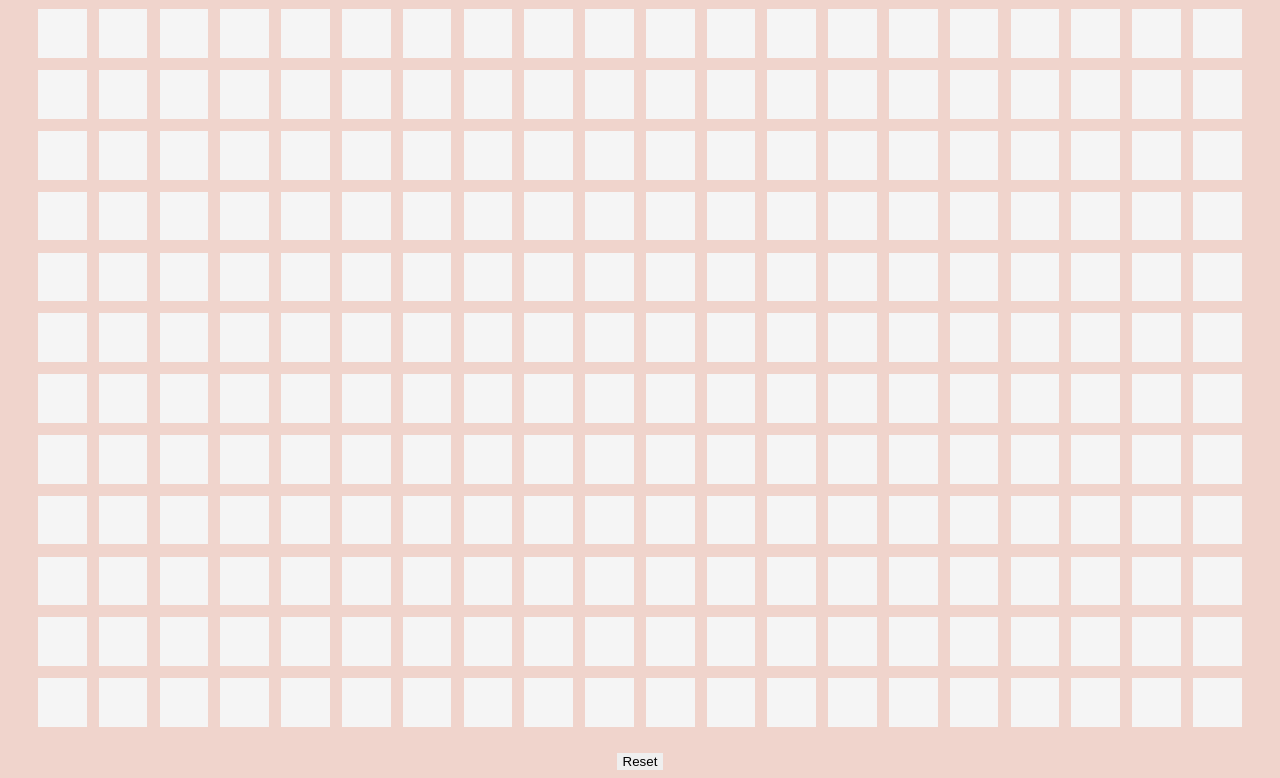
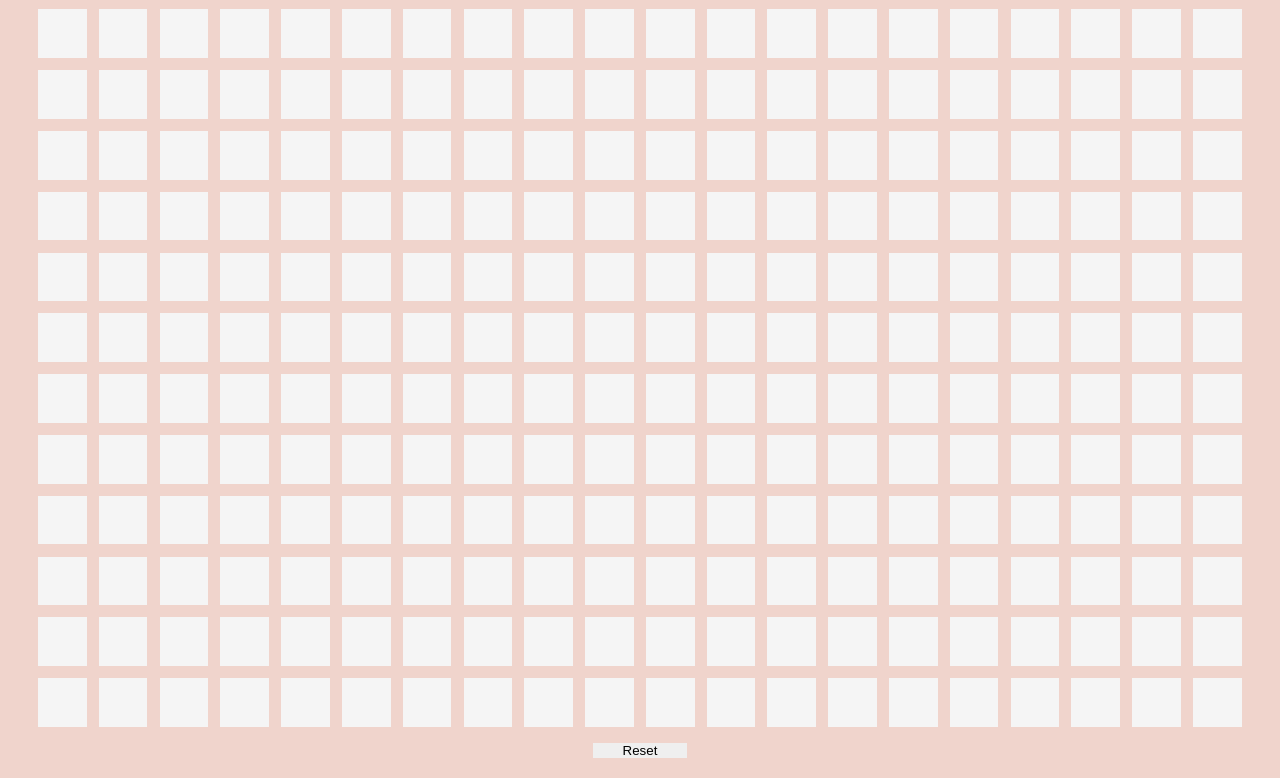
Before and after one commit to jijicodes/ETCH-A-SKETCH, a plain HTML site: page index.html in a window 1280 px wide. Shown: the part 651-1429 px from the top of the page. Drawn offline with Linux system fonts and the light colour scheme; a web font is replaced by a local one.

Commit message:
reset  button height

```diff
--- a/style.css
+++ b/style.css
@@ -104,8 +104,9 @@ button {
 
 #reset {
   border: none;
-  margin-top: 20px;
-  height: var(--reset-height - 20px);
+  margin-top: 10px;
+  height: var(--reset-height + 4px);
+  padding: 0px 30px;
 }
 
 /* ===========================================================*/
```
